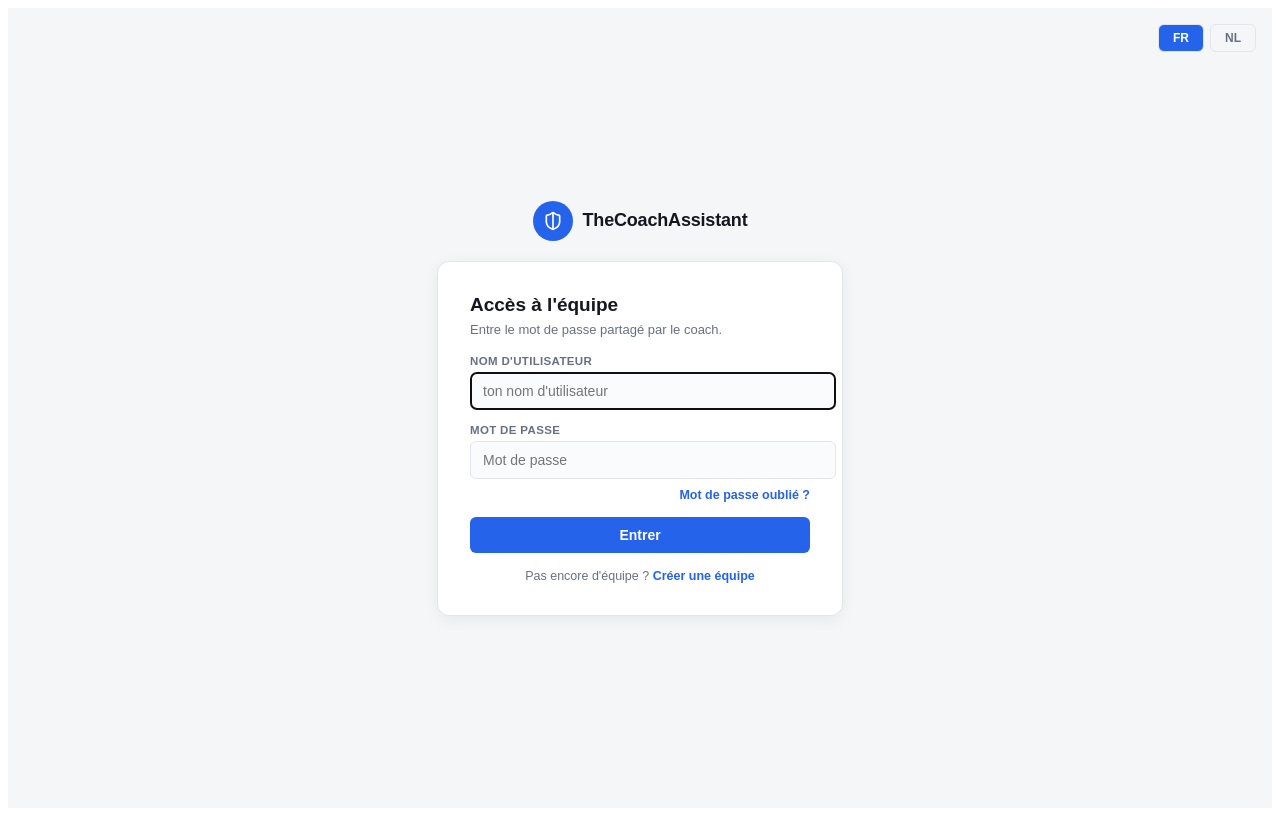
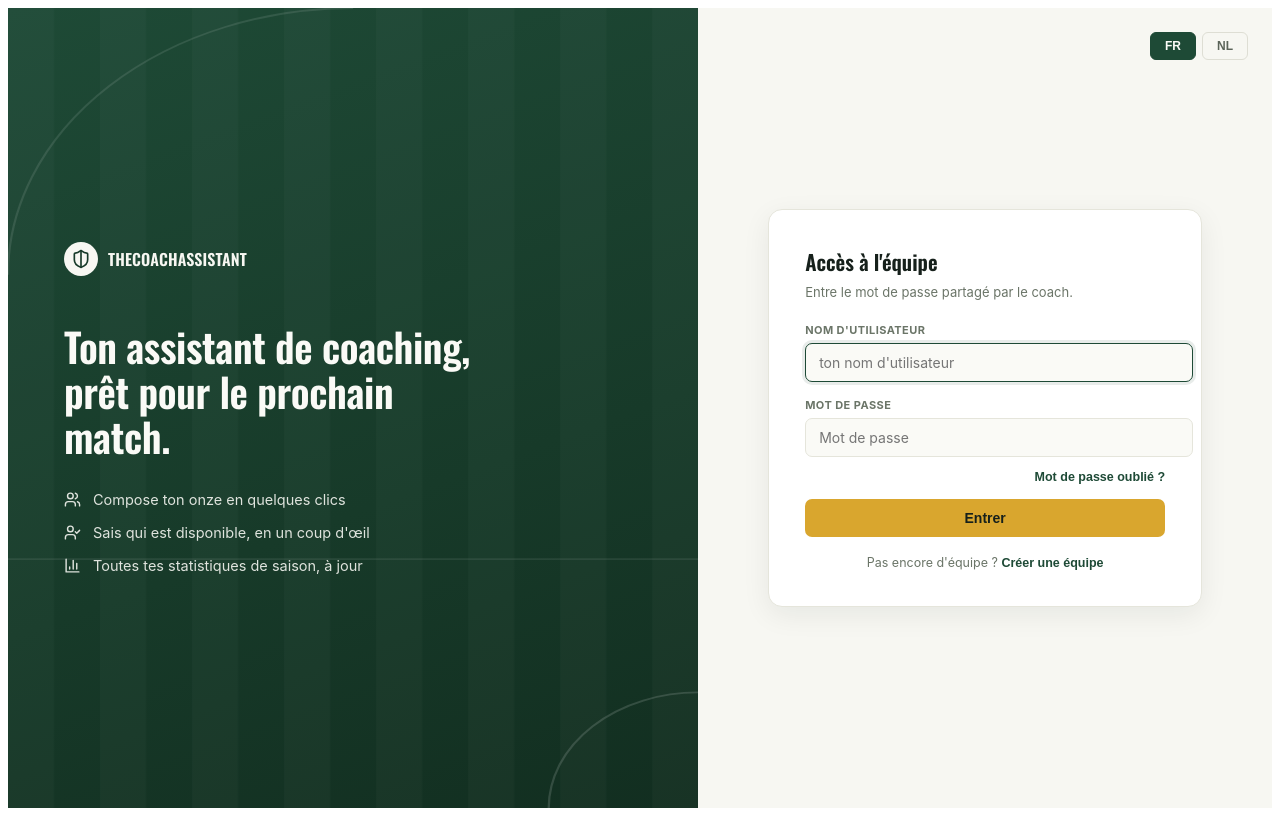
Before and after one commit to nr4mnf7wry-cyber/thecoachassistant, a Next.js app: page /login in a window 1280 px wide. Built offline with nearby package versions, Linux system fonts and the light colour scheme.

Commit message:
Add files via upload

```diff
--- a/pages/login.js
+++ b/pages/login.js
@@ -1,6 +1,7 @@
 import { useState } from "react";
 import { useRouter } from "next/router";
-import { ShieldHalf } from "lucide-react";
+import Head from "next/head";
+import { ShieldHalf, Users, UserCheck, BarChart3 } from "lucide-react";
 import { useLang } from "../lib/i18n";
 
 export default function Login() {
@@ -53,91 +54,104 @@
     }
   };
 
+  const valueProps = [
+    { Icon: Users, text: t("login_value_1") },
+    { Icon: UserCheck, text: t("login_value_2") },
+    { Icon: BarChart3, text: t("login_value_3") },
+  ];
+
   return (
-    <div style={styles.page}>
-      <div style={styles.langSwitch}>
-        <button style={styles.langBtn(lang === "fr")} onClick={() => setLang("fr")}>FR</button>
-        <button style={styles.langBtn(lang === "nl")} onClick={() => setLang("nl")}>NL</button>
+    <>
+      <Head>
+        <link rel="preconnect" href="https://fonts.googleapis.com" />
+        <link rel="preconnect" href="https://fonts.gstatic.com" crossOrigin="true" />
+        <link href="https://fonts.googleapis.com/css2?family=Oswald:wght@500;600;700&display=swap" rel="stylesheet" />
+      </Head>
+      <div className="lp-page">
+        <div className="lp-turf">
+          <svg className="lp-turf-texture" viewBox="0 0 600 900" preserveAspectRatio="none">
+            <defs>
+              <pattern id="stripes" width="80" height="900" patternUnits="userSpaceOnUse">
+                <rect width="40" height="900" fill="rgba(255,255,255,0.025)" />
+              </pattern>
+            </defs>
+            <rect width="600" height="900" fill="url(#stripes)" />
+            <circle cx="600" cy="900" r="130" fill="none" stroke="rgba(255,255,255,0.14)" strokeWidth="2" />
+            <path d="M 0 300 A 300 300 0 0 1 300 0" fill="none" stroke="rgba(255,255,255,0.1)" strokeWidth="2" />
+            <line x1="0" y1="620" x2="600" y2="620" stroke="rgba(255,255,255,0.08)" strokeWidth="2" />
+          </svg>
+
+          <div className="lp-turf-content">
+            <div className="lp-brand">
+              <div className="lp-brand-mark"><ShieldHalf size={20} color="#173A29" /></div>
+              <span className="lp-brand-name">TheCoachAssistant</span>
             </div>
 
-      <div style={styles.brand}>
-        <div style={styles.brandMark}><ShieldHalf size={20} color="#FFFFFF" /></div>
-        <span style={styles.brandName}>TheCoachAssistant</span>
+            <h1 className="lp-headline">{t("login_hero_headline")}</h1>
+
+            <ul className="lp-values">
+              {valueProps.map(({ Icon, text }, i) => (
+                <li key={i}><Icon size={17} /><span>{text}</span></li>
+              ))}
+            </ul>
+          </div>
         </div>
 
-      <form onSubmit={submit} style={styles.card}>
-        <h1 style={styles.title}>{mode === "signup" ? t("signup_title") : mode === "forgot" ? t("forgot_password_title") : t("login_title")}</h1>
-        <p style={styles.sub}>{mode === "signup" ? t("signup_sub") : mode === "forgot" ? t("forgot_password_sub") : t("login_sub")}</p>
+        <div className="lp-form-panel">
+          <div className="lp-lang-switch">
+            <button className={"lp-lang-btn" + (lang === "fr" ? " active" : "")} onClick={() => setLang("fr")}>FR</button>
+            <button className={"lp-lang-btn" + (lang === "nl" ? " active" : "")} onClick={() => setLang("nl")}>NL</button>
+          </div>
+
+          <form onSubmit={submit} className="lp-card">
+            <h2 className="lp-title">{mode === "signup" ? t("signup_title") : mode === "forgot" ? t("forgot_password_title") : t("login_title")}</h2>
+            <p className="lp-sub">{mode === "signup" ? t("signup_sub") : mode === "forgot" ? t("forgot_password_sub") : t("login_sub")}</p>
 
             {mode === "signup" && (
               <>
-            <label style={styles.label}>{t("field_team_name")}</label>
+                <label className="lp-label">{t("field_team_name")}</label>
+                <input type="text" autoFocus value={teamName} onChange={(e) => setTeamName(e.target.value)} placeholder={t("team_name_placeholder")} className="lp-input" />
+                <label className="lp-label">{t("field_email")}</label>
+                <input type="email" value={email} autoComplete="email" onChange={(e) => setEmail(e.target.value)} placeholder={t("email_placeholder")} className="lp-input" />
+                <label className="lp-label">{t("field_access_code")}</label>
+                <input type="text" value={accessCode} onChange={(e) => setAccessCode(e.target.value)} placeholder={t("access_code_placeholder")} className="lp-input" />
+              </>
+            )}
+            <label className="lp-label">{t("field_username")}</label>
             <input
-              type="text" autoFocus value={teamName}
-              onChange={(e) => setTeamName(e.target.value)}
-              placeholder={t("team_name_placeholder")}
-              style={styles.input}
+              type="text" autoFocus={mode !== "signup"} autoComplete="username" value={username}
+              onChange={(e) => setUsername(e.target.value)} placeholder={t("username_placeholder")} className="lp-input"
             />
-            <label style={styles.label}>{t("field_email")}</label>
+            {mode !== "forgot" && (
+              <>
+                <label className="lp-label">{t("field_password")}</label>
                 <input
-              type="email" value={email} autoComplete="email"
-              onChange={(e) => setEmail(e.target.value)}
-              placeholder={t("email_placeholder")}
-              style={styles.input}
-            />
-            <label style={styles.label}>{t("field_access_code")}</label>
-            <input
-              type="text" value={accessCode}
-              onChange={(e) => setAccessCode(e.target.value)}
-              placeholder={t("access_code_placeholder")}
-              style={styles.input}
+                  type="password" autoComplete={mode === "signup" ? "new-password" : "current-password"} value={password}
+                  onChange={(e) => setPassword(e.target.value)} placeholder={t("login_placeholder")} className="lp-input"
                 />
               </>
             )}
-        <label style={styles.label}>{t("field_username")}</label>
-        <input
-          type="text"
-          autoFocus={mode !== "signup"}
-          autoComplete="username"
-          value={username}
-          onChange={(e) => setUsername(e.target.value)}
-          placeholder={t("username_placeholder")}
-          style={styles.input}
-        />
-        {mode !== "forgot" && (
-          <>
-            <label style={styles.label}>{t("field_password")}</label>
-            <input
-              type="password"
-              autoComplete={mode === "signup" ? "new-password" : "current-password"}
-              value={password}
-              onChange={(e) => setPassword(e.target.value)}
-              placeholder={t("login_placeholder")}
-              style={styles.input}
-            />
-          </>
-        )}
-        {mode === "signup" && <p style={styles.hint}>{t("bootstrap_password_hint")}</p>}
+            {mode === "signup" && <p className="lp-hint">{t("bootstrap_password_hint")}</p>}
             {mode === "login" && (
               <p style={{ textAlign: "right", margin: "-8px 0 14px" }}>
-            <button type="button" style={styles.switchLink} onClick={() => { setMode("forgot"); setError(""); setNotice(""); }}>
+                <button type="button" className="lp-link" onClick={() => { setMode("forgot"); setError(""); setNotice(""); }}>
                   {t("forgot_password_link")}
                 </button>
               </p>
             )}
-        {error && <p style={styles.error}>{error}</p>}
-        {notice && <p style={{ ...styles.hint, color: "#2563EB" }}>{notice}</p>}
-        <button type="submit" disabled={loading} style={styles.button}>
+            {error && <p className="lp-error">{error}</p>}
+            {notice && <p className="lp-notice">{notice}</p>}
+            <button type="submit" disabled={loading} className="lp-button">
               {loading ? t("login_verifying") : mode === "signup" ? t("bootstrap_button") : mode === "forgot" ? t("forgot_password_button") : t("login_button")}
             </button>
 
-        <p style={styles.switchRow}>
+            <p className="lp-switch-row">
               {mode === "forgot" ? (
-            <button type="button" style={styles.switchLink} onClick={() => { setMode("login"); setError(""); setNotice(""); }}>{t("login_link")}</button>
+                <button type="button" className="lp-link" onClick={() => { setMode("login"); setError(""); setNotice(""); }}>{t("login_link")}</button>
               ) : (
                 <>
                   {mode === "login" ? t("no_team_yet") : t("already_have_team")}{" "}
-              <button type="button" style={styles.switchLink} onClick={() => { setMode(mode === "login" ? "signup" : "login"); setError(""); }}>
+                  <button type="button" className="lp-link" onClick={() => { setMode(mode === "login" ? "signup" : "login"); setError(""); }}>
                     {mode === "login" ? t("create_team_link") : t("login_link")}
                   </button>
                 </>
@@ -145,69 +159,65 @@
             </p>
           </form>
         </div>
+      </div>
+
+      <style jsx>{`
+        .lp-page { min-height: 100vh; display: flex; font-family: 'Inter', sans-serif; }
+
+        .lp-turf {
+          flex: 1.1; position: relative; overflow: hidden;
+          background: linear-gradient(160deg, #1E4A36 0%, #173A29 60%, #122E20 100%);
+          display: flex; align-items: center; padding: 56px;
+        }
+        .lp-turf-texture { position: absolute; inset: 0; width: 100%; height: 100%; }
+        .lp-turf-content { position: relative; z-index: 1; max-width: 420px; }
+        .lp-brand { display: flex; align-items: center; gap: 10px; margin-bottom: 48px; }
+        .lp-brand-mark { width: 34px; height: 34px; border-radius: 50%; background: #F7F7F2; display: flex; align-items: center; justify-content: center; flex-shrink: 0; }
+        .lp-brand-name { font-family: 'Oswald', sans-serif; font-size: 16px; font-weight: 600; color: #F7F7F2; letter-spacing: 0.01em; text-transform: uppercase; }
+        .lp-headline {
+          font-family: 'Oswald', sans-serif; font-weight: 600; font-size: 40px; line-height: 1.12;
+          color: #FAFAF6; margin: 0 0 32px; letter-spacing: -0.01em;
+        }
+        .lp-values { list-style: none; margin: 0; padding: 0; display: flex; flex-direction: column; gap: 16px; }
+        .lp-values li { display: flex; align-items: center; gap: 12px; color: rgba(250,250,246,0.88); font-size: 14.5px; }
+        .lp-values li svg { color: #D9A62E; flex-shrink: 0; }
+
+        .lp-form-panel { flex: 1; background: #F7F7F2; display: flex; flex-direction: column; align-items: center; justify-content: center; padding: 40px 24px; position: relative; }
+        .lp-lang-switch { position: absolute; top: 24px; right: 24px; display: flex; gap: 6px; }
+        .lp-lang-btn { padding: 6px 14px; border-radius: 6px; border: 1px solid #DEDED4; background: transparent; color: #5B6459; font-weight: 600; font-size: 12px; cursor: pointer; }
+        .lp-lang-btn.active { background: #1E4A36; border-color: #1E4A36; color: #FAFAF6; }
+
+        .lp-card { background: #FFFFFF; padding: 36px; border-radius: 14px; width: 360px; max-width: 100%; border: 1px solid #E5E5DB; box-shadow: 0 8px 28px rgba(20,35,25,0.07); }
+        .lp-title { font-family: 'Oswald', sans-serif; color: #16201B; font-size: 21px; font-weight: 600; margin: 0 0 6px; }
+        .lp-sub { color: #6B7568; font-size: 13px; margin: 0 0 22px; line-height: 1.4; }
+        .lp-label { display: block; color: #6B7568; font-size: 11px; font-weight: 700; text-transform: uppercase; letter-spacing: 0.04em; margin-bottom: 6px; }
+        .lp-input {
+          width: 100%; padding: 10px 13px; border-radius: 7px; border: 1px solid #E5E5DB; background: #FAFAF6;
+          color: #16201B; margin-bottom: 16px; font-size: 14px; font-family: inherit;
+        }
+        .lp-input:focus { outline: none; border-color: #1E4A36; box-shadow: 0 0 0 3px rgba(30,74,54,0.1); }
+        .lp-hint { color: #6B7568; font-size: 12px; margin: -10px 0 14px; }
+        .lp-error { color: #B3261E; font-size: 13px; margin: 0 0 14px; }
+        .lp-notice { color: #1E4A36; font-size: 13px; margin: 0 0 14px; }
+        .lp-button {
+          width: 100%; padding: 11px; border-radius: 7px; border: none; background: #D9A62E; color: #16201B;
+          font-weight: 700; cursor: pointer; font-size: 14px; transition: background-color 0.12s ease;
+        }
+        .lp-button:hover { background: #C79523; }
+        .lp-button:disabled { opacity: 0.6; cursor: default; }
+        .lp-switch-row { text-align: center; font-size: 12.5px; color: #6B7568; margin: 18px 0 0; }
+        .lp-link { background: none; border: none; color: #1E4A36; font-weight: 700; cursor: pointer; font-size: 12.5px; padding: 0; }
+
+        @media (max-width: 860px) {
+          .lp-page { flex-direction: column; }
+          .lp-turf { flex: none; padding: 32px 24px; }
+          .lp-brand { margin-bottom: 20px; }
+          .lp-headline { font-size: 26px; margin-bottom: 20px; }
+          .lp-values { display: none; }
+          .lp-form-panel { flex: none; padding: 32px 20px 48px; }
+          .lp-lang-switch { top: 16px; }
+        }
+      `}</style>
+    </>
   );
 }
-
-const styles = {
-  page: {
-    minHeight: "100vh",
-    display: "flex",
-    flexDirection: "column",
-    alignItems: "center",
-    justifyContent: "center",
-    background: "#F5F6F8",
-    fontFamily: "sans-serif",
-    gap: 20,
-  },
-  langSwitch: { display: "flex", gap: 6, position: "absolute", top: 24, right: 24 },
-  langBtn: (active) => ({
-    padding: "6px 14px",
-    borderRadius: "6px",
-    border: "1px solid #E2E5EA",
-    background: active ? "#2563EB" : "transparent",
-    color: active ? "#FFFFFF" : "#667085",
-    fontWeight: 600,
-    fontSize: "12px",
-    cursor: "pointer",
-  }),
-  brand: { display: "flex", alignItems: "center", gap: 10 },
-  brandMark: { width: 40, height: 40, borderRadius: "50%", background: "#2563EB", display: "flex", alignItems: "center", justifyContent: "center" },
-  brandName: { fontSize: "18px", fontWeight: 700, color: "#14171F", letterSpacing: "-0.01em" },
-  card: {
-    background: "#FFFFFF",
-    padding: "32px",
-    borderRadius: "12px",
-    width: "340px",
-    maxWidth: "90vw",
-    border: "1px solid #E2E5EA",
-    boxShadow: "0 4px 16px rgba(15,23,42,0.06)",
-  },
-  title: { color: "#14171F", fontSize: "19px", margin: "0 0 6px" },
-  sub: { color: "#667085", fontSize: "13px", margin: "0 0 18px" },
-  label: { display: "block", color: "#667085", fontSize: "11.5px", fontWeight: 600, textTransform: "uppercase", letterSpacing: "0.03em", marginBottom: "5px" },
-  input: {
-    width: "100%",
-    padding: "10px 12px",
-    borderRadius: "6px",
-    border: "1px solid #E2E5EA",
-    background: "#FAFBFC",
-    color: "#14171F",
-    marginBottom: "14px",
-    fontSize: "14px",
-  },
-  hint: { color: "#667085", fontSize: "12px", margin: "-8px 0 12px" },
-  error: { color: "#DC2626", fontSize: "13px", margin: "0 0 12px" },
-  button: {
-    width: "100%",
-    padding: "10px",
-    borderRadius: "6px",
-    border: "none",
-    background: "#2563EB",
-    color: "#FFFFFF",
-    fontWeight: 600,
-    cursor: "pointer",
-    fontSize: "14px",
-  },
-  switchRow: { textAlign: "center", fontSize: "12.5px", color: "#667085", margin: "16px 0 0" },
-  switchLink: { background: "none", border: "none", color: "#2563EB", fontWeight: 600, cursor: "pointer", fontSize: "12.5px", padding: 0 },
-};
--- a/pages/reset-password.js
+++ b/pages/reset-password.js
@@ -1,5 +1,6 @@
 import { useState } from "react";
 import { useRouter } from "next/router";
+import Head from "next/head";
 import { ShieldHalf } from "lucide-react";
 import { useLang } from "../lib/i18n";
 
@@ -35,9 +36,15 @@
   };
 
   return (
+    <>
+      <Head>
+        <link rel="preconnect" href="https://fonts.googleapis.com" />
+        <link rel="preconnect" href="https://fonts.gstatic.com" crossOrigin="true" />
+        <link href="https://fonts.googleapis.com/css2?family=Oswald:wght@600&display=swap" rel="stylesheet" />
+      </Head>
       <div style={styles.page}>
         <div style={styles.brand}>
-        <div style={styles.brandMark}><ShieldHalf size={20} color="#FFFFFF" /></div>
+          <div style={styles.brandMark}><ShieldHalf size={20} color="#F7F7F2" /></div>
           <span style={styles.brandName}>TheCoachAssistant</span>
         </div>
 
@@ -65,20 +72,21 @@
           )}
         </div>
       </div>
+    </>
   );
 }
 
 const styles = {
-  page: { minHeight: "100vh", display: "flex", flexDirection: "column", alignItems: "center", justifyContent: "center", background: "#F5F6F8", fontFamily: "sans-serif", gap: 20 },
+  page: { minHeight: "100vh", display: "flex", flexDirection: "column", alignItems: "center", justifyContent: "center", background: "#F7F7F2", fontFamily: "'Inter', sans-serif", gap: 20 },
   brand: { display: "flex", alignItems: "center", gap: 10 },
-  brandMark: { width: 40, height: 40, borderRadius: "50%", background: "#2563EB", display: "flex", alignItems: "center", justifyContent: "center" },
-  brandName: { fontSize: "18px", fontWeight: 700, color: "#14171F", letterSpacing: "-0.01em" },
-  card: { background: "#FFFFFF", padding: "32px", borderRadius: "12px", width: "340px", maxWidth: "90vw", border: "1px solid #E2E5EA", boxShadow: "0 4px 16px rgba(15,23,42,0.06)" },
-  title: { color: "#14171F", fontSize: "19px", margin: "0 0 14px" },
-  sub: { color: "#667085", fontSize: "13px", margin: "0 0 18px" },
-  label: { display: "block", color: "#667085", fontSize: "11.5px", fontWeight: 600, textTransform: "uppercase", letterSpacing: "0.03em", marginBottom: "5px" },
-  input: { width: "100%", padding: "10px 12px", borderRadius: "6px", border: "1px solid #E2E5EA", background: "#FAFBFC", color: "#14171F", marginBottom: "14px", fontSize: "14px" },
-  hint: { color: "#667085", fontSize: "12px", margin: "-8px 0 12px" },
-  error: { color: "#DC2626", fontSize: "13px", margin: "0 0 12px" },
-  button: { width: "100%", padding: "10px", borderRadius: "6px", border: "none", background: "#2563EB", color: "#FFFFFF", fontWeight: 600, cursor: "pointer", fontSize: "14px" },
+  brandMark: { width: 40, height: 40, borderRadius: "50%", background: "#1E4A36", display: "flex", alignItems: "center", justifyContent: "center" },
+  brandName: { fontFamily: "'Oswald', sans-serif", fontSize: "17px", fontWeight: 600, color: "#16201B", letterSpacing: "0.01em", textTransform: "uppercase" },
+  card: { background: "#FFFFFF", padding: "32px", borderRadius: "14px", width: "340px", maxWidth: "90vw", border: "1px solid #E5E5DB", boxShadow: "0 8px 28px rgba(20,35,25,0.07)" },
+  title: { fontFamily: "'Oswald', sans-serif", color: "#16201B", fontSize: "19px", fontWeight: 600, margin: "0 0 14px" },
+  sub: { color: "#6B7568", fontSize: "13px", margin: "0 0 18px" },
+  label: { display: "block", color: "#6B7568", fontSize: "11px", fontWeight: 700, textTransform: "uppercase", letterSpacing: "0.04em", marginBottom: "6px" },
+  input: { width: "100%", padding: "10px 13px", borderRadius: "7px", border: "1px solid #E5E5DB", background: "#FAFAF6", color: "#16201B", marginBottom: "16px", fontSize: "14px" },
+  hint: { color: "#6B7568", fontSize: "12px", margin: "-10px 0 14px" },
+  error: { color: "#B3261E", fontSize: "13px", margin: "0 0 14px" },
+  button: { width: "100%", padding: "11px", borderRadius: "7px", border: "none", background: "#D9A62E", color: "#16201B", fontWeight: 700, cursor: "pointer", fontSize: "14px" },
 };
```
Also changed, not shown: lib/translations.js. Lines whose indentation alone changed are shown as unchanged.
